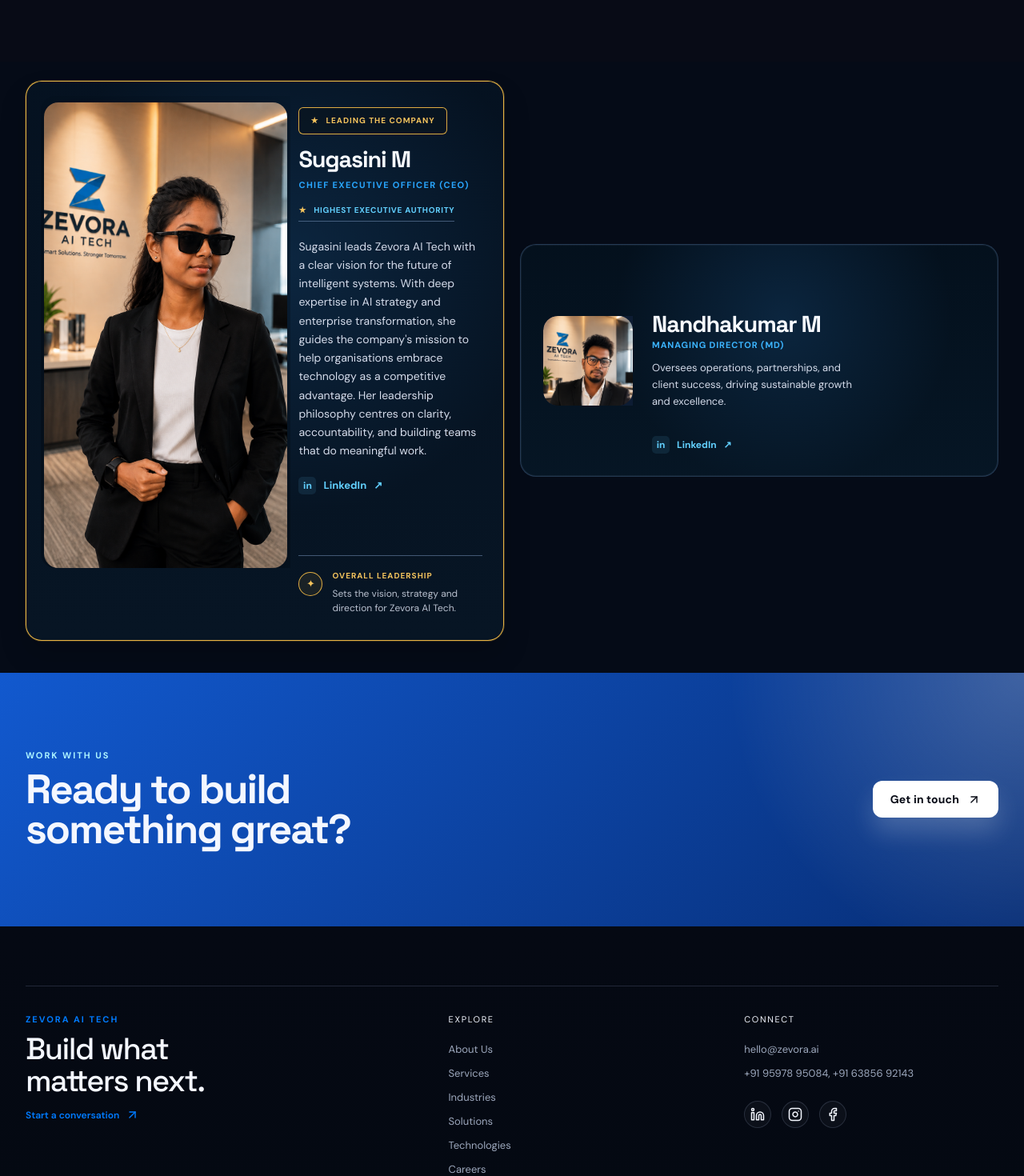
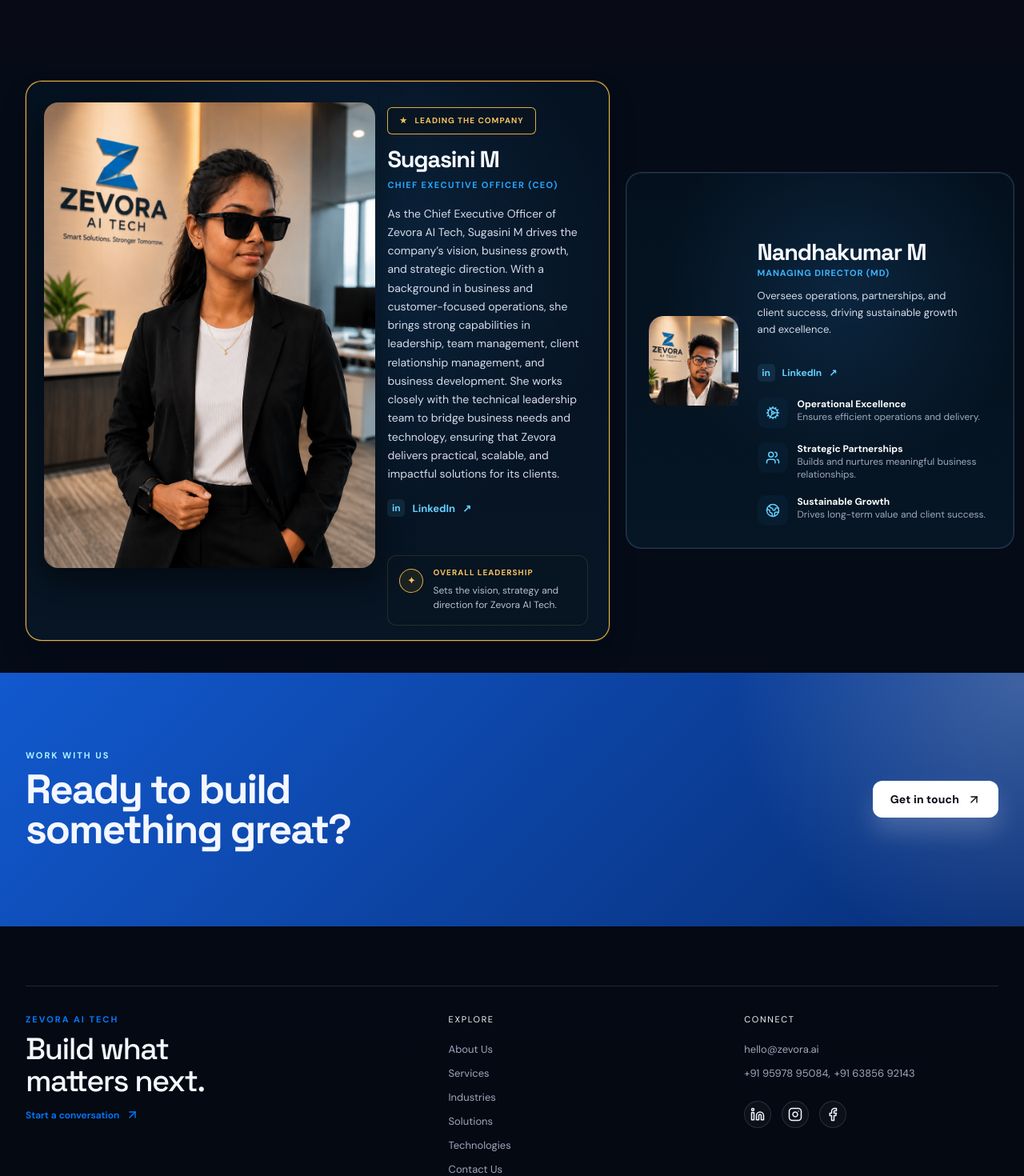
Before and after one commit to Nandhu29696/zevoraaitech_frontend, a Next.js app: page /about in a window 1280 px wide. Shown: the part 1820-3290 px from the top of the page at 80% size. Built offline with nearby package versions, Linux system fonts and the light colour scheme.

Commit message:
UI changes

```diff
--- a/app/about/page.tsx
+++ b/app/about/page.tsx
@@ -100,13 +100,6 @@
                                     </p>
                                 </div>
 
-                                {index === 0 && member.highlight && (
-                                    <div className="leader-strap">
-                                        <span className="leader-strap-icon">★</span>
-                                        <span>{member.highlight}</span>
-                                    </div>
-                                )}
-
                                 <p className="leader-copy">
                                     {member.bio}
                                 </p>
@@ -124,6 +117,23 @@
                                         <span className="leader-link-arrow">↗</span>
                                     </a>
                                 </div>
+
+                                {member.features && (
+                                    <div className="leader-features">
+                                        {member.features.map((f) => {
+                                            const Icon = f.icon as any;
+                                            return (
+                                                <div className="leader-feature" key={f.title}>
+                                                    <div className="leader-feature-icon"><Icon size={18} /></div>
+                                                    <div className="leader-feature-text">
+                                                        <strong>{f.title}</strong>
+                                                        <p>{f.description}</p>
+                                                    </div>
+                                                </div>
+                                            );
+                                        })}
+                                    </div>
+                                )}
 
                                 {index === 0 && member.summary && (
                                     <div className="leader-summary">
--- a/app/globals.css
+++ b/app/globals.css
@@ -334,7 +334,7 @@
     font-size: 10px;
     letter-spacing: 0.12em;
     text-transform: uppercase;
-    box-shadow: inset 0 0 0 1px rgba(255,255,255,0.02);
+    box-shadow: inset 0 0 0 1px rgba(255, 255, 255, 0.02);
 }
 
 .pulse-dot {
@@ -434,11 +434,11 @@
     gap: 10px;
 }
 
-.section-heading > div {
+.section-heading>div {
     text-align: center;
 }
 
-.section-heading > div .eyebrow {
+.section-heading>div .eyebrow {
     justify-content: center;
 }
 
@@ -477,7 +477,7 @@
     border: 1px solid var(--line);
     background: linear-gradient(160deg, rgba(14, 24, 46, .92), rgba(6, 10, 20, .76));
     transition: border-color .25s ease, transform .25s ease, box-shadow .25s ease;
-    box-shadow: inset 0 1px 0 rgba(255,255,255,0.02);
+    box-shadow: inset 0 1px 0 rgba(255, 255, 255, 0.02);
 }
 
 .service-card:hover {
@@ -646,7 +646,7 @@
     justify-content: flex-start;
 }
 
-.stats-band{
+.stats-band {
     padding: 40px 0;
 }
 
@@ -848,7 +848,7 @@
     content: "";
     position: absolute;
     inset: 0;
-    background: radial-gradient(circle at top right, rgba(255,255,255,0.22), transparent 28%);
+    background: radial-gradient(circle at top right, rgba(255, 255, 255, 0.22), transparent 28%);
     pointer-events: none;
 }
 
@@ -912,6 +912,11 @@
     margin-bottom: 9px;
 }
 
+.footer-phone{
+    font-size: 13px;
+    gap: 5px;
+    display: flex;
+}
 .socials {
     display: flex;
     gap: 13px;
@@ -925,7 +930,7 @@
     display: grid;
     place-items: center;
     border-radius: 50%;
-    background: rgba(255,255,255,0.03);
+    background: rgba(255, 255, 255, 0.03);
     border: 1px solid var(--line);
 }
 
@@ -1353,7 +1358,7 @@
 
 .leadership-grid {
     display: grid;
-    grid-template-columns: repeat(2, minmax(0, 1fr));
+    grid-template-columns: 60% 40%;
     gap: 20px;
     align-items: stretch;
 
@@ -1370,7 +1375,7 @@
     position: relative;
 
     display: grid;
-    grid-template-columns: 1.12fr 0.88fr;
+    grid-template-columns: 1.4fr 0.88fr;
 
     align-items: stretch;
 
@@ -1385,11 +1390,9 @@
     border: 1px solid rgba(89, 119, 161, 0.45);
 
     background:
-        linear-gradient(
-            180deg,
+        linear-gradient(180deg,
             rgba(5, 18, 33, 0.98),
-            rgba(7, 21, 36, 1)
-        );
+            rgba(7, 21, 36, 1));
 
     box-shadow:
         inset 0 0 0 1px rgba(129, 151, 180, 0.1);
@@ -1435,11 +1438,9 @@
 .leader-card-secondary {
     border-color: rgba(81, 112, 155, 0.4);
     background:
-        linear-gradient(
-            180deg,
+        linear-gradient(180deg,
             rgba(4, 17, 30, 0.96),
-            rgba(6, 22, 37, 0.98)
-        );
+            rgba(6, 22, 37, 0.98));
 }
 
 
@@ -1451,11 +1452,9 @@
     border-color: rgba(81, 112, 155, 0.4);
 
     background:
-        linear-gradient(
-            180deg,
+        linear-gradient(180deg,
             rgba(4, 17, 30, 0.96),
-            rgba(6, 22, 37, 0.98)
-        );
+            rgba(6, 22, 37, 0.98));
 
     /* Keep MD compact */
     display: flex;
@@ -1661,11 +1660,9 @@
     inset: 0;
 
     background:
-        radial-gradient(
-            circle at 55% 32%,
+        radial-gradient(circle at 55% 32%,
             rgba(18, 57, 94, 0.5),
-            rgba(5, 19, 33, 0) 55%
-        );
+            rgba(5, 19, 33, 0) 55%);
 
     z-index: 0;
 
@@ -1948,6 +1945,14 @@
     min-height: 88px;
 }
 
+/* Primary summary block styling (gold accent) */
+.leader-card-primary .leader-summary {
+    background: rgba(9, 21, 31, 0.45);
+    border: 1px solid rgba(245, 189, 70, 0.14);
+    padding: 14px;
+    border-radius: 12px;
+}
+
 
 .leader-summary-icon {
     display: inline-flex;
@@ -2030,18 +2035,66 @@
     margin-top: 18px;
 }
 
+/* Feature list used by MD card (three small features at bottom) */
+.leader-features {
+    display: flex;
+    gap: 18px;
+    margin-top: 20px;
+    flex-wrap: wrap;
+}
+
+.leader-feature {
+    display: flex;
+    gap: 12px;
+    align-items: flex-start;
+    min-width: 180px;
+}
+
+.leader-feature-icon {
+    width: 38px;
+    height: 38px;
+    display: inline-flex;
+    align-items: center;
+    justify-content: center;
+    border-radius: 10px;
+    background: rgba(10, 40, 70, 0.35);
+    color: #62d0ff;
+    flex-shrink: 0;
+}
+
+.leader-feature-text strong {
+    display: block;
+    font-size: 12px;
+    color: #ffffff;
+}
+
+.leader-feature-text p {
+    margin: 0;
+    font-size: 12px;
+    color: var(--muted);
+}
+
+/* Primary portrait -- make it visually dominant with inset border */
+.leader-card-primary .leader-portrait {
+    border-radius: 18px 0 0 18px;
+    overflow: hidden;
+    box-shadow: 0 20px 40px rgba(0, 0, 0, 0.45);
+    border-right: 1px solid rgba(0, 0, 0, 0.25);
+}
+
+.leader-card-primary .leader-image {
+    object-position: center center;
+    width: 100%;
+    height: 100%;
+    object-fit: cover;
+}
+
 
 /* =========================================================
    LARGE DESKTOP
 ========================================================= */
 
 @media (min-width: 1400px) {
-    .leader-card {
-        /* min-height: 700px; */
-
-        grid-template-columns:
-            0.98fr 1.02fr;
-    }
 
     .leader-portrait {
         min-height: 660px;
@@ -2204,7 +2257,7 @@
     transform: translateY(-4px);
 }
 
-.service-detail-card > svg {
+.service-detail-card>svg {
     color: var(--blue);
     margin-bottom: 20px;
 }
@@ -2283,7 +2336,7 @@
     transform: translateY(-4px);
 }
 
-.industry-card > svg {
+.industry-card>svg {
     color: var(--blue);
     margin-bottom: 16px;
 }
--- a/components/layout/Footer.tsx
+++ b/components/layout/Footer.tsx
@@ -13,14 +13,17 @@
         </div>
         <div className="footer-links">
           <p className="footer-label">Explore</p>
-          {navigation.slice(1).map((item) => (
+          {navigation.filter((item) => item.active_status !== false).slice(1).map((item) => (
             <Link href={item.href} key={item.href}>{item.label}</Link>
           ))}
         </div>
         <div className="footer-links">
           <p className="footer-label">Connect</p>
           <a href={`mailto:${company.email}`}>{company.email}</a>
-          <a href={`tel:${company.phone.replace(/[^+\d]/g, '')}`}>{company.phone}</a>
+          <div className="footer-phone">
+            <a href={`tel:${company.phone.replace(/[^+\d]/g, '')}`}>{company.phone},</a>
+            <a href={`tel:${company.phone2.replace(/[^+\d]/g, '')}`}>{company.phone2}</a>
+          </div>
           <div className="socials">
             <a href={company.social.linkedin} aria-label="LinkedIn"><Linkedin size={18} /></a>
             <a href={company.social.instagram} aria-label="Instagram"><Instagram size={18} /></a>
--- a/data/site.ts
+++ b/data/site.ts
@@ -11,7 +11,8 @@
   name: "Zevora AI Tech",
   legalName: "Zevora AI Tech Private Limited",
   email: "hello@zevora.ai",
-  phone: "+91 95978 95084, +91 63856 92143",
+  phone: "+91 95978 95084",
+  phone2: "+91 63856 92143",
   location: "Coimbatore, India",
   copyright: `© ${new Date().getFullYear()} Zevora AI Tech Private Limited`,
   footerTagline: "Innovating the future with AI.",
@@ -233,9 +234,8 @@
       name: "Sugasini M",
       initials: "SM",
       role: "Chief Executive Officer (CEO)",
-      highlight: "Highest executive authority",
       summary: "Sets the vision, strategy and direction for Zevora AI Tech.",
-      bio: "Sugasini leads Zevora AI Tech with a clear vision for the future of intelligent systems. With deep expertise in AI strategy and enterprise transformation, she guides the company's mission to help organisations embrace technology as a competitive advantage. Her leadership philosophy centres on clarity, accountability, and building teams that do meaningful work.",
+      bio: "As the Chief Executive Officer of Zevora AI Tech, Sugasini M drives the company’s vision, business growth, and strategic direction. With a background in business and customer-focused operations, she brings strong capabilities in leadership, team management, client relationship management, and business development. She works closely with the technical leadership team to bridge business needs and technology, ensuring that Zevora delivers practical, scalable, and impactful solutions for its clients.",
       image: "/images/suga.png",
       linkedin: "https://www.linkedin.com/in/sugasini-m-539bab417/",
     },
@@ -246,6 +246,11 @@
       highlight: "Operations and partnerships",
       summary: "Nandhakumar oversees operations, partnerships, and the delivery of every client engagement at Zevora AI Tech.",
       bio: "Oversees operations, partnerships, and client success, driving sustainable growth and excellence.",
+      features: [
+        { title: "Operational Excellence", description: "Ensures efficient operations and delivery.", icon: Cog },
+        { title: "Strategic Partnerships", description: "Builds and nurtures meaningful business relationships.", icon: Users },
+        { title: "Sustainable Growth", description: "Drives long-term value and client success.", icon: Globe2 },
+      ],
       image: "/images/nand.png",
       linkedin: "https://www.linkedin.com/in/nandhakumar-m-85344a178/",
     },
```
